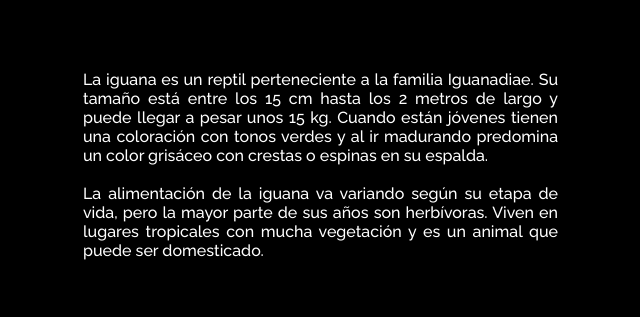
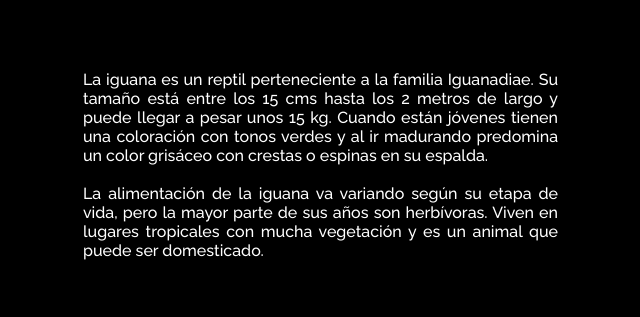
Before and after one commit to vickypantanalli/iguanapage, a plain HTML site: page index.html in a window 1280 px wide. Shown: the part 806-1123 px from the top of the page, 67-707 px from the left. Drawn offline with Linux system fonts and the light colour scheme.

Commit message:
correccion info

```diff
--- a/index.html
+++ b/index.html
@@ -18,7 +18,7 @@
         </section>
 
         <div class="info">
-            <p>La iguana es un reptil perteneciente a la familia Iguanadiae. Su tamaño está entre los 15 cm hasta los 2 metros de largo y puede llegar a pesar unos 15 kg. Cuando están jóvenes tienen una coloración con tonos verdes y al ir madurando predomina un color grisáceo con crestas o espinas en su espalda.
+            <p>La iguana es un reptil perteneciente a la familia Iguanadiae. Su tamaño está entre los 15 cms hasta los 2 metros de largo y puede llegar a pesar unos 15 kg. Cuando están jóvenes tienen una coloración con tonos verdes y al ir madurando predomina un color grisáceo con crestas o espinas en su espalda.
             <br><br>
             La alimentación de la iguana va variando según su etapa de vida, pero la mayor parte de sus años son herbívoras. Viven en lugares tropicales con mucha vegetación y es un animal que puede ser domesticado.</p>
             <img src="assets/img/iguana-1.jpg" width= "399px" height="237px" alt="iguana pequeña">
```
